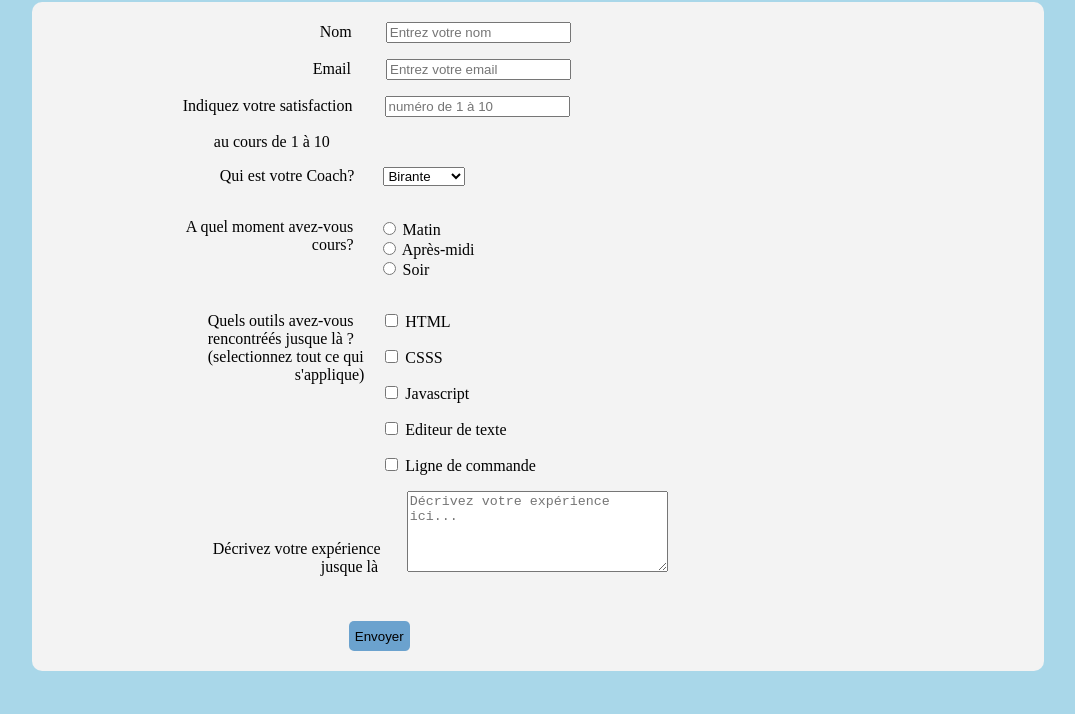
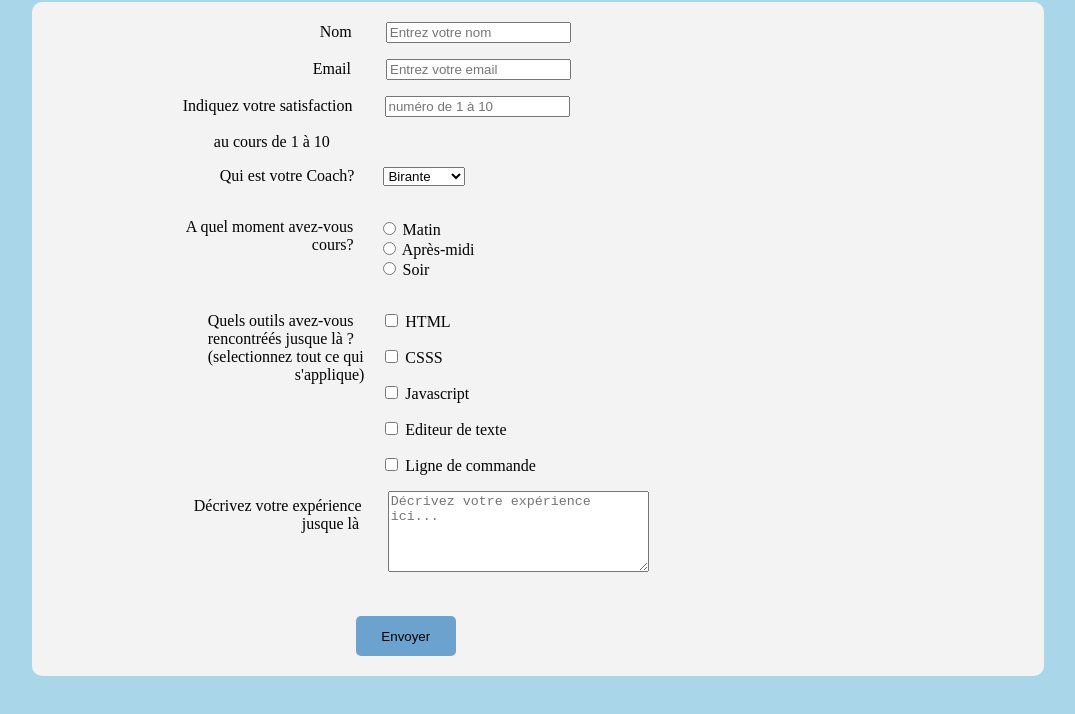
Before and after one commit to El-Tawfik17/tawfik_formulaire, a plain HTML site: page index.html in a window 1280 px wide. Shown: the part 78-792 px from the top of the page, without its empty margins (102-1177 px from the left). Drawn offline with Linux system fonts and the light colour scheme.

Commit message:
Mise en forme du textarea

```diff
--- a/index.css
+++ b/index.css
@@ -79,7 +79,8 @@ body{
  }
  .comment_word{
            display: inline-block;
-           margin-left: 54px;
+           margin-left: 35px;
+           vertical-align: 43px;
  }
  .comment_space{
            display: inline-block;
@@ -93,6 +94,7 @@ body{
        margin-left: 190px;
     vertical-align: -51px;
     display: inline;
+    padding: 7px;
 
 }
 .bouton{
@@ -100,6 +102,8 @@ body{
        border-width:0px;
        border-radius: 5px;
        height: 30px;
+       width: 100px;
+       height: 40px;
 
 }
  form{
```
